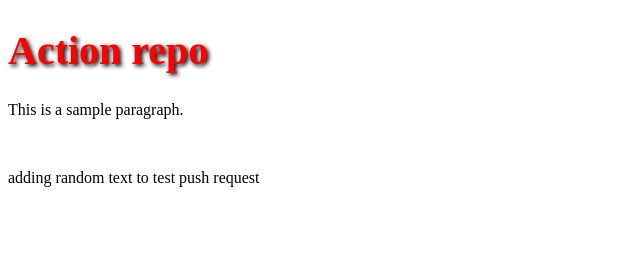
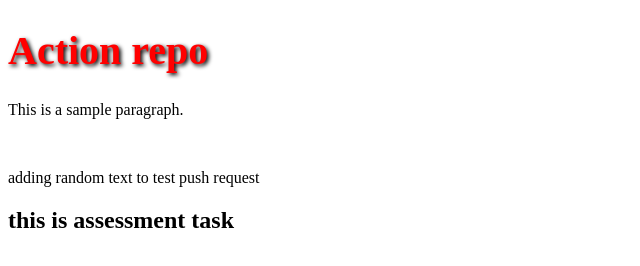
Before and after one commit to Pradeep-Borude/Action-repo, a plain HTML site: page index.html in a window 1280 px wide. Shown: the whole page, without its empty margins (0-640 px from the left). Drawn offline with Linux system fonts and the light colour scheme.

Commit message:
random commit

```diff
--- a/index.html
+++ b/index.html
@@ -11,5 +11,6 @@
     <p>This is a sample paragraph.</p>
     <br>
     <p>adding random text to test push request</p>
+    <h2>this is assessment task </h2>
 </body>
 </html>
```
